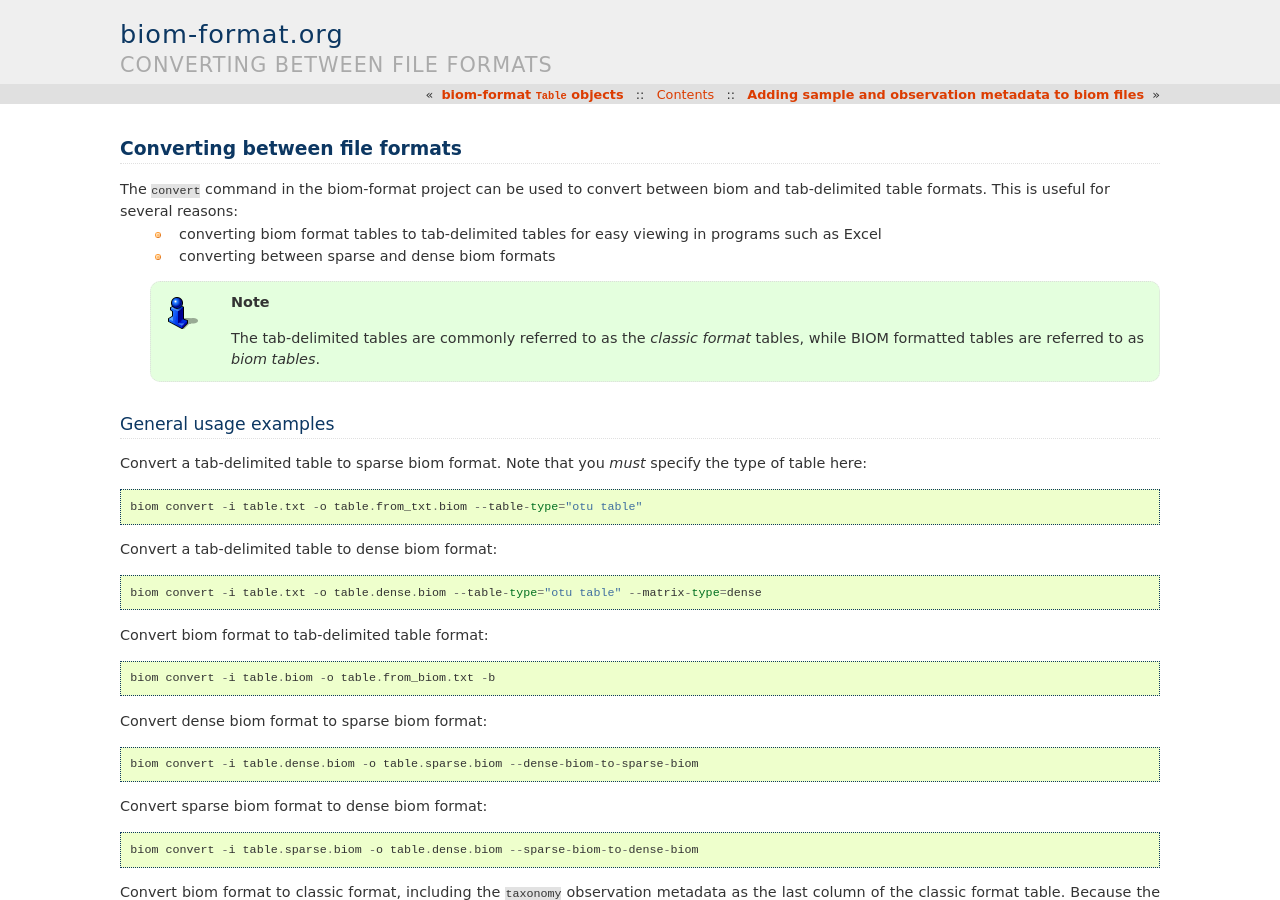
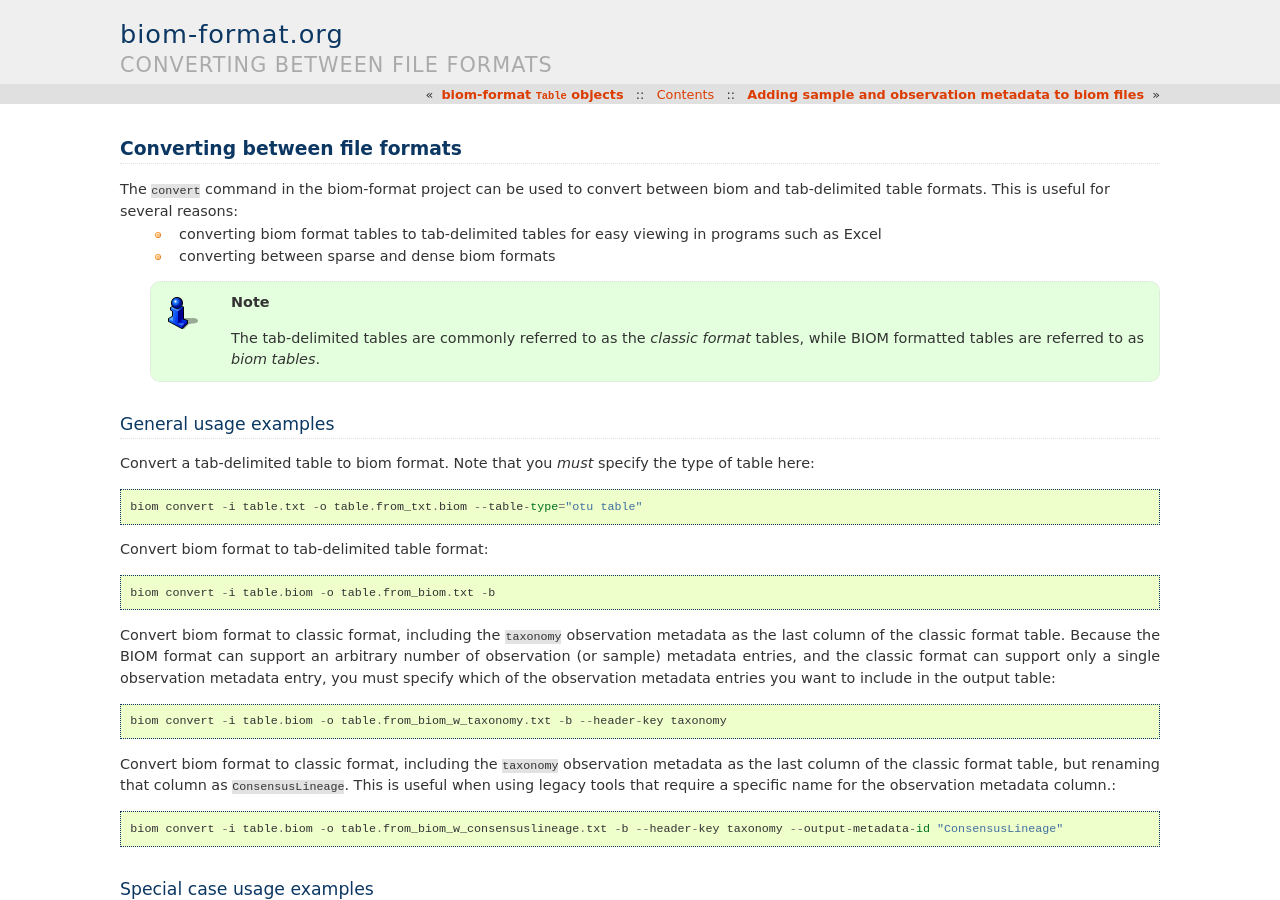
Before and after one commit to biocore/biom-format, a Sphinx documentation site: the page built from doc/documentation/biom_conversion.rst, in a window 1280 px wide and 900 px high. Built offline with Sphinx 7.4.7, drawn with Linux system fonts in a browser that asks for light colours.

Commit message:
DOC: Remove sparse/dense in biom_conversion.rst

```diff
--- a/doc/documentation/biom_conversion.rst
+++ b/doc/documentation/biom_conversion.rst
@@ -13,25 +13,13 @@ The ``convert`` command in the biom-format project can be used to convert betwee
 General usage examples
 ----------------------
 
-Convert a tab-delimited table to sparse biom format. Note that you *must* specify the type of table here::
+Convert a tab-delimited table to biom format. Note that you *must* specify the type of table here::
 
 	biom convert -i table.txt -o table.from_txt.biom --table-type="otu table"
-
-Convert a tab-delimited table to dense biom format::
-
-	biom convert -i table.txt -o table.dense.biom --table-type="otu table" --matrix-type=dense
 
 Convert biom format to tab-delimited table format::
 
 	biom convert -i table.biom -o table.from_biom.txt -b
-
-Convert dense biom format to sparse biom format::
-
-	biom convert -i table.dense.biom -o table.sparse.biom --dense-biom-to-sparse-biom
-
-Convert sparse biom format to dense biom format::
-
-	biom convert -i table.sparse.biom -o table.dense.biom --sparse-biom-to-dense-biom
 
 Convert biom format to classic format, including the ``taxonomy`` observation metadata as the last column of the classic format table. Because the BIOM format can support an arbitrary number of observation (or sample) metadata entries, and the classic format can support only a single observation metadata entry, you must specify which of the observation metadata entries you want to include in the output table::
 
```
